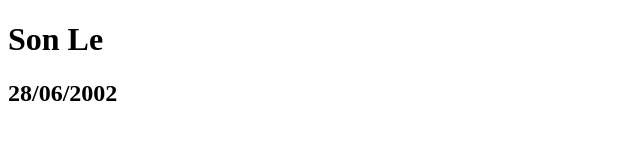
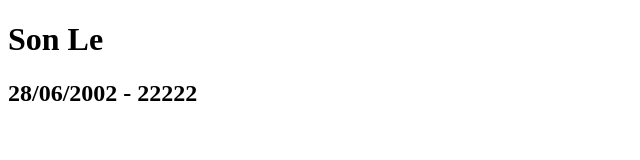
Before and after one commit to sondt28/test, a plain HTML site: page index.html in a window 1280 px wide. Shown: the whole page, without its empty margins (0-640 px from the left). Drawn offline with Linux system fonts and the light colour scheme.

Commit message:
Update 222 index.html

```diff
--- a/index.html
+++ b/index.html
@@ -9,7 +9,7 @@
 
 <body>
     <h1>Son Le</h1>
-    <h2>28/06/2002</h2>
+    <h2>28/06/2002 - 22222</h2>
 </body>
 
 </html>
```
